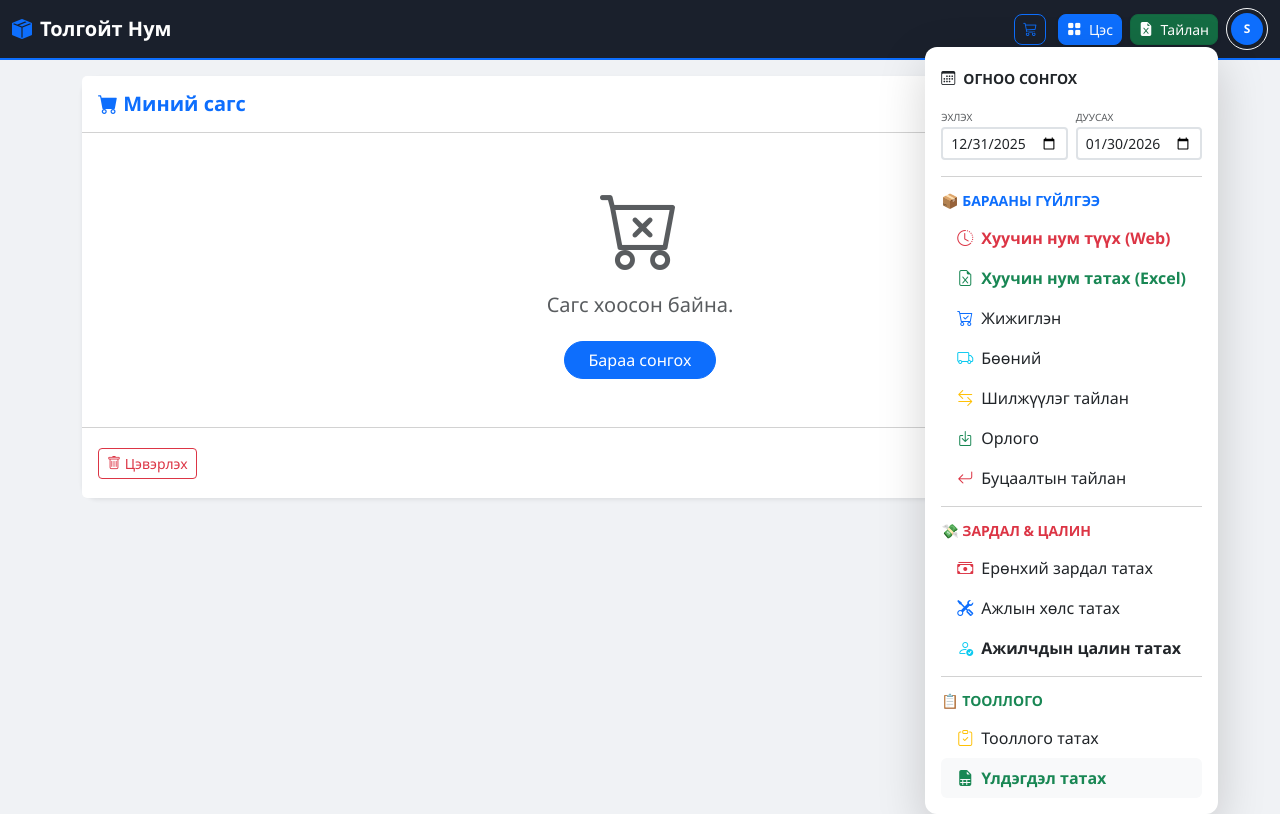
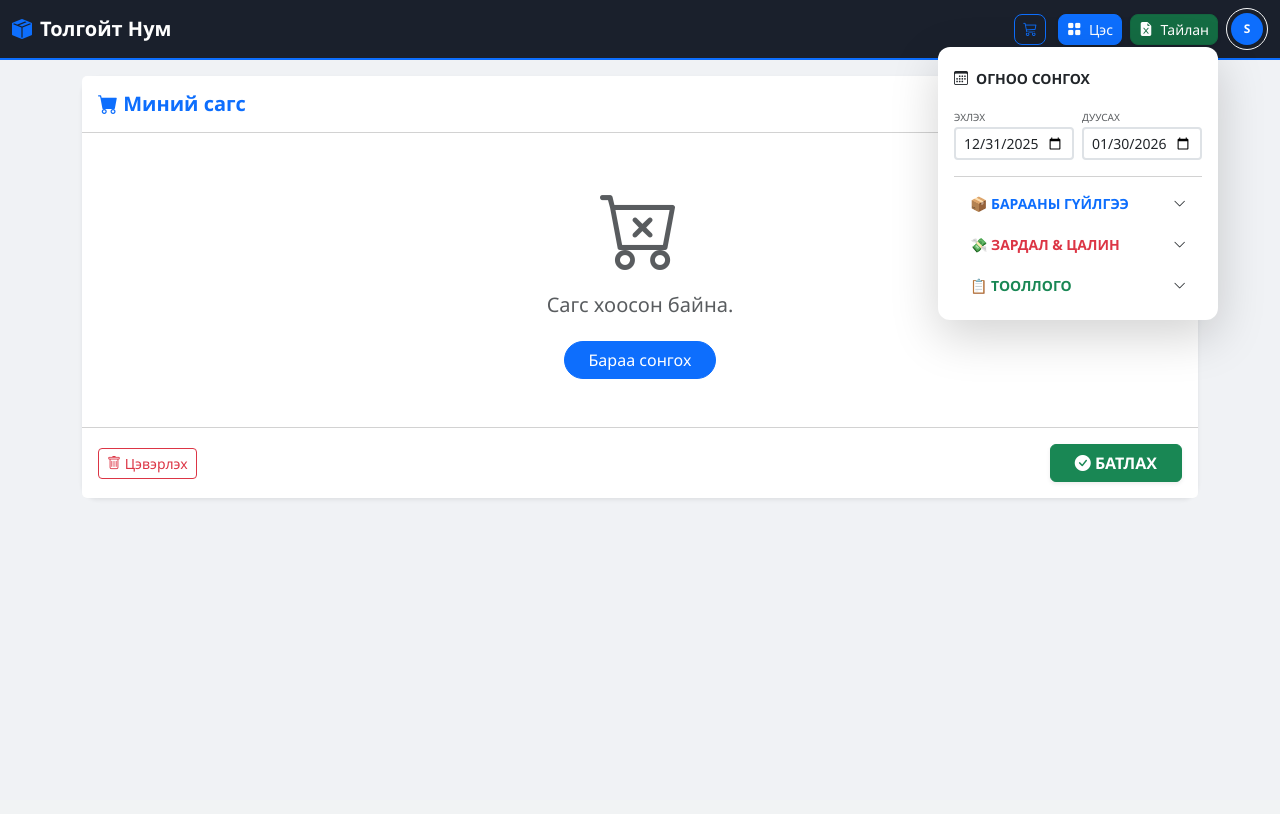
Before and after one commit to TSodoo-1985/Tolgoit_Num, a Flask app: page /cart in a window 1280 px wide, after a click on "Тайлан". After the commit the page ends 499 px from the top, so only its background shows below. Run offline with Flask 3, Linux system fonts and the light colour scheme; the visitor is signed in with stand-in values (Sample User, id 1).

Commit message:
Update layout.html

```diff
--- a/templates/layout.html
+++ b/templates/layout.html
@@ -13,6 +13,9 @@
         .user-avatar { width: 32px; height: 32px; background: #0d6efd; color: white; border-radius: 50%; display: flex; align-items: center; justify-content: center; font-weight: bold; font-size: 12px; }
         .nav-link-custom { color: rgba(255,255,255,0.8); transition: 0.3s; }
         .nav-link-custom:hover { color: #fff; }
+        /* Эвхэгддэг цэсний загвар */
+        .submenu-container { background-color: #f8f9fa; border-radius: 8px; margin-top: 5px; margin-bottom: 5px; overflow: hidden; }
+        .submenu-item { font-size: 0.9rem; padding-left: 20px !important; }
         @media (max-width: 576px) { .nav-text { display: none; } }
     </style>
 </head>
@@ -52,10 +55,11 @@
             </div>
 
             <div class="dropdown">
-                <button class="btn btn-success btn-sm rounded-3 shadow-sm" type="button" data-bs-toggle="dropdown">
+                <button class="btn btn-success btn-sm rounded-3 shadow-sm" type="button" data-bs-toggle="dropdown" data-bs-auto-close="outside">
                     <i class="bi bi-file-earmark-excel-fill"></i> <span class="nav-text ms-1">Тайлан</span>
                 </button>
                 <ul class="dropdown-menu dropdown-menu-end p-3 shadow-lg" style="min-width: 280px;">
+
                     <li><h6 class="dropdown-header text-dark fw-bold px-0 mb-2 small text-uppercase"><i class="bi bi-calendar3 me-2"></i>Огноо сонгох</h6></li>
                     <div class="row g-2 mb-3">
                         <div class="col-6">
@@ -68,25 +72,46 @@
                         </div>
                     </div>
                     <li><hr class="dropdown-divider"></li>
-                    <li><h6 class="dropdown-header text-primary fw-bold px-0 small text-uppercase">📦 Барааны гүйлгээ</h6></li>
 
-                    <li><a class="dropdown-item py-2 fw-bold text-danger" href="{{ url_for('old_bow_report') }}"><i class="bi bi-clock-history me-2"></i>Хуучин нум түүх (Web)</a></li>
-                    <li><button class="dropdown-item py-2 fw-bold text-success" onclick="handleOldBowExcel()"><i class="bi bi-file-earmark-excel me-2"></i>Хуучин нум татах (Excel)</button></li>
+                    <li>
+                        <button class="dropdown-item d-flex justify-content-between align-items-center fw-bold py-2" type="button" onclick="toggleSubMenu('sub-trans')">
+                            <span class="text-primary small text-uppercase">📦 Барааны гүйлгээ</span>
+                            <i class="bi bi-chevron-down" style="font-size: 0.8rem;"></i>
+                        </button>
+                    </li>
+                    <div id="sub-trans" class="submenu-container" style="display: none;">
+                        <li><a class="dropdown-item submenu-item text-danger fw-bold" href="{{ url_for('old_bow_report') }}"><i class="bi bi-clock-history me-2"></i>Хуучин нум түүх (Web)</a></li>
+                        <li><button class="dropdown-item submenu-item text-success fw-bold" onclick="handleOldBowExcel()"><i class="bi bi-file-earmark-excel me-2"></i>Хуучин нум (Excel)</button></li>
+                        <li><button class="dropdown-item submenu-item" onclick="handleDownload('Жижиглэн зарлага')">Жижиглэн зарлага</button></li>
+                        <li><button class="dropdown-item submenu-item" onclick="handleDownload('Бөөний зарлага')">Бөөний зарлага</button></li>
+                        <li><button class="dropdown-item submenu-item" onclick="handleDownload('Өртгөөр зарлага')">Шилжүүлэг тайлан</button></li>
+                        <li><button class="dropdown-item submenu-item" onclick="handleDownload('Орлого')">Орлого</button></li>
+                        <li><button class="dropdown-item submenu-item" onclick="handleDownload('буцаалт')">Буцаалтын тайлан</button></li>
+                    </div>
 
-                    <li><button class="dropdown-item py-2" onclick="handleDownload('Жижиглэн зарлага')"><i class="bi bi-cart-check text-primary me-2"></i>Жижиглэн</button></li>
-                    <li><button class="dropdown-item py-2" onclick="handleDownload('Бөөний зарлага')"><i class="bi bi-truck text-info me-2"></i>Бөөний</button></li>
-                    <li><button class="dropdown-item py-2" onclick="handleDownload('Өртгөөр зарлага')"><i class="bi bi-arrow-left-right text-warning me-2"></i>Шилжүүлэг тайлан</button></li>
-                    <li><button class="dropdown-item py-2" onclick="handleDownload('Орлого')"><i class="bi bi-box-arrow-in-down text-success me-2"></i>Орлого</button></li>
-                    <li><button class="dropdown-item py-2" onclick="handleDownload('буцаалт')"><i class="bi bi-arrow-return-left text-danger me-2"></i>Буцаалтын тайлан</button></li>
-                    <li><hr class="dropdown-divider"></li>
-                    <li><h6 class="dropdown-header text-danger fw-bold px-0 small text-uppercase">💸 Зардал & Цалин</h6></li>
-                    <li><button class="dropdown-item py-2" onclick="handleExpenseDownload('Зардал')"><i class="bi bi-cash-stack text-danger me-2"></i>Ерөнхий зардал татах</button></li>
-                    <li><button class="dropdown-item py-2" onclick="handleLaborDownload()"><i class="bi bi-tools text-primary me-2"></i>Ажлын хөлс татах</button></li>
-                    <li><button class="dropdown-item py-2 fw-bold text-dark" onclick="handleSalaryDownload()"><i class="bi bi-person-check text-info me-2"></i>Ажилчдын цалин татах</button></li>
-                    <li><hr class="dropdown-divider"></li>
-                    <li><h6 class="dropdown-header text-success fw-bold px-0 small text-uppercase">📋 Тооллого</h6></li>
-                    <li><button class="dropdown-item py-2" onclick="handleInventoryDownload()"><i class="bi bi-clipboard-check text-warning me-2"></i>Тооллого татах</button></li>
-                    <li><a class="dropdown-item py-2 fw-bold text-success bg-light rounded" href="{{ url_for('export_balance') }}"><i class="bi bi-file-earmark-spreadsheet-fill me-2"></i>Үлдэгдэл татах</a></li>
+                    <li>
+                        <button class="dropdown-item d-flex justify-content-between align-items-center fw-bold py-2 mt-1" type="button" onclick="toggleSubMenu('sub-exp')">
+                            <span class="text-danger small text-uppercase">💸 Зардал & Цалин</span>
+                            <i class="bi bi-chevron-down" style="font-size: 0.8rem;"></i>
+                        </button>
+                    </li>
+                    <div id="sub-exp" class="submenu-container" style="display: none;">
+                        <li><button class="dropdown-item submenu-item" onclick="handleExpenseDownload('Зардал')">Ерөнхий зардал</button></li>
+                        <li><button class="dropdown-item submenu-item" onclick="handleLaborDownload()">Ажлын хөлс</button></li>
+                        <li><button class="dropdown-item submenu-item fw-bold" onclick="handleSalaryDownload()">Ажилчдын цалин</button></li>
+                    </div>
+
+                    <li>
+                        <button class="dropdown-item d-flex justify-content-between align-items-center fw-bold py-2 mt-1" type="button" onclick="toggleSubMenu('sub-inv')">
+                            <span class="text-success small text-uppercase">📋 Тооллого</span>
+                            <i class="bi bi-chevron-down" style="font-size: 0.8rem;"></i>
+                        </button>
+                    </li>
+                    <div id="sub-inv" class="submenu-container" style="display: none;">
+                        <li><button class="dropdown-item submenu-item" onclick="handleInventoryDownload()">Тооллого татах</button></li>
+                        <li><a class="dropdown-item submenu-item fw-bold" href="{{ url_for('export_balance') }}">Үлдэгдэл татах</a></li>
+                    </div>
+
                 </ul>
             </div>
             {% endif %}
@@ -137,6 +162,21 @@
             badge.style.display = cart.length > 0 ? 'block' : 'none';
         }
     }
+
+    // ЭВХЭГДДЭГ ЦЭСНИЙ СКРИПТ (ШИНЭЭР НЭМСЭН)
+    function toggleSubMenu(id) {
+        // Dropdown-г хаахгүй байхын тулд event propagation зогсоох шаардлагатай байдаг ч
+        // bootstrap-ийн data-bs-auto-close="outside" тохиргоог ашигласан тул энгийн toggle хангалттай.
+        const el = document.getElementById(id);
+        if (el.style.display === 'none') {
+            el.style.display = 'block';
+        } else {
+            el.style.display = 'none';
+        }
+        event.stopPropagation(); // Цэсийг хаалгахгүй байх
+        event.preventDefault();
+    }
+
     document.addEventListener('DOMContentLoaded', function() {
         updateBadge();
         const sInput = document.getElementById('start_date_input');
@@ -181,7 +221,6 @@
         if(!s || !e) { alert("Огноо сонгоно уу!"); return; }
         window.location.href = `/export-salary-report?start_date=${s}&end_date=${e}`;
     }
-    // ШИНЭ EXCEL ТАТАХ ФУНКЦ
     function handleOldBowExcel() {
         const s = document.getElementById('start_date_input').value;
         const e = document.getElementById('end_date_input').value;
```
